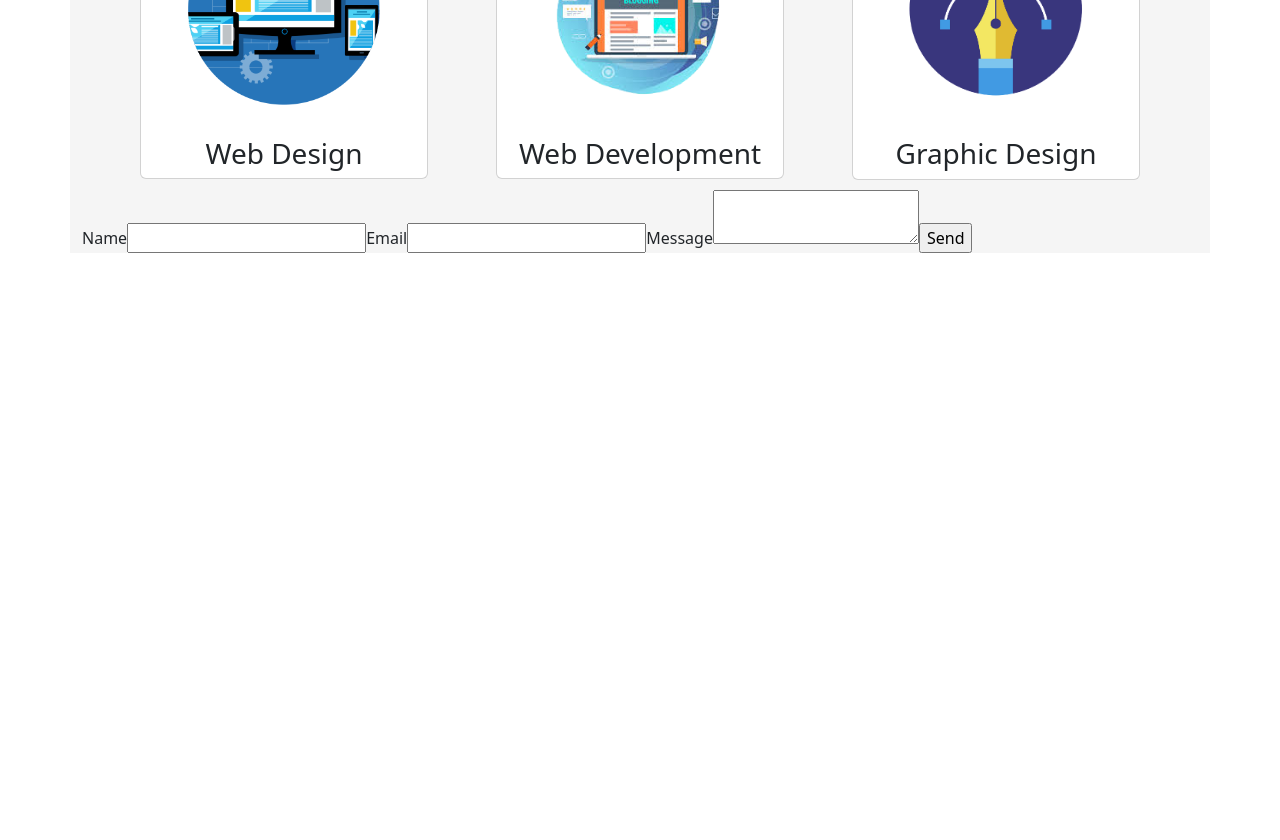
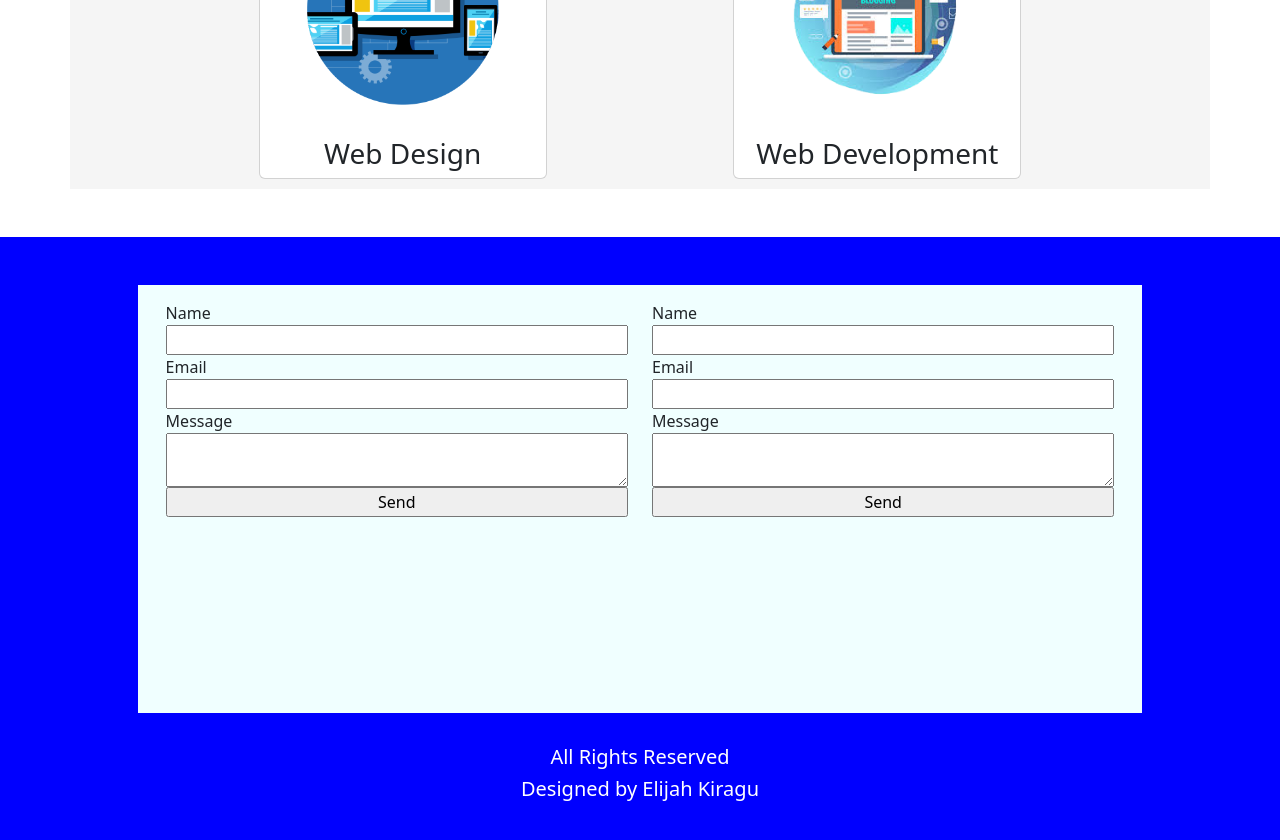
Before and after one commit to eliki-hue/myportfolio-website, a React (Create React App) app: page / in a window 1280 px wide. Shown: the part 2400-3240 px from the top of the page. Before the commit the page ends 2653 px from the top, so only its background shows below. Built offline with nearby package versions, Linux system fonts and the light colour scheme.

Commit message:
added footer bottom section

```diff
--- a/src/home/Home.js
+++ b/src/home/Home.js
@@ -18,7 +18,7 @@ import CardItems from "./CardItems";
 import Biography from "./Biography";
 import Services from "./services/Services";
 import Portfolio from "./portfolio/Portfolio";
-import ContactUs from "./footer/Contact";
+import Footer from "./footer/Footer";
 
 export default function Home() {
   return (
@@ -58,11 +58,13 @@ export default function Home() {
         <Biography />
         <Services />
         <Portfolio />
-        <ContactUs/>
+
+
 
 
 
       </div>
+      <Footer/>
     </>
   );
 }
--- a/src/home/footer/Contact.js
+++ b/src/home/footer/Contact.js
@@ -1,5 +1,6 @@
 import React, { useRef } from 'react';
 import emailjs from '@emailjs/browser';
+import "./Footer.css"
 
 const ContactUs = () => {
   const form = useRef();
--- /dev/null
+++ b/src/home/footer/Footer.css
@@ -0,0 +1,31 @@
+.footer {
+    background-color: blue;
+    display: flex;
+    flex-wrap: wrap;
+    position: relative;
+    margin-top:3rem;
+    height:100vh ;
+    padding:3rem;
+    /* align-content: center; */
+    justify-content:space-evenly;
+
+}
+.footer-sub {
+    display: flex;
+    flex-wrap: wrap;
+    width: 80%;
+    padding:1rem;
+    background-color: azure;
+}
+form {
+    display: flex;
+    justify-content: center;
+    flex-direction: column;
+    width:100%;
+}
+.footer-bottom {
+    justify-content: center;
+    text-align: center;
+    margin-top: 2rem;
+    color: white;
+}
--- a/src/home/footer/Footer.js
+++ b/src/home/footer/Footer.js
@@ -0,0 +1,27 @@
+import React from 'react'
+import "./Footer.css"
+import ContactUs from "./Contact";
+
+const Footer = () => {
+  return (
+    <div className='container-fluid footer'>
+        <div className='row footer-sub'>
+            <div className='col'>
+                <ContactUs/>
+            </div>
+            <div className='col'>
+            <ContactUs/>
+            </div>
+
+           <br/>
+        </div>
+        <div className='container-fluid footer-bottom'>
+            <h5>All Rights Reserved</h5>
+            <h5>Designed by Elijah Kiragu</h5>
+        </div>
+
+    </div>
+  )
+}
+
+export default Footer
--- a/src/home/portfolio/Portfolio.js
+++ b/src/home/portfolio/Portfolio.js
@@ -15,7 +15,6 @@ function Portfolio() {
         <PortfolioCard icon={require("../../images/graphic-design-removebg-preview.png")} tag='Graphic Design' description=''/>
         <PortfolioCard icon={require("../../images/web-designing-big.png")} tag='Web Design' description=''/>
         <PortfolioCard icon={require("../../images/web-development-icon2-removebg-preview.png")} tag='Web Development' description=''/>
-        <PortfolioCard icon={require("../../images/graphic-design-removebg-preview.png")} tag='Graphic Design' description=''/>
 
         </div>
 
```
